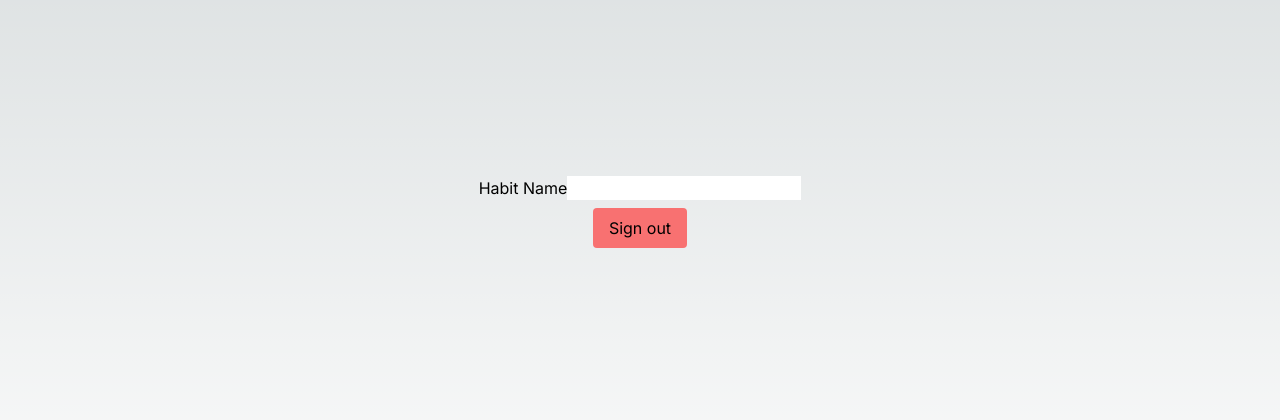
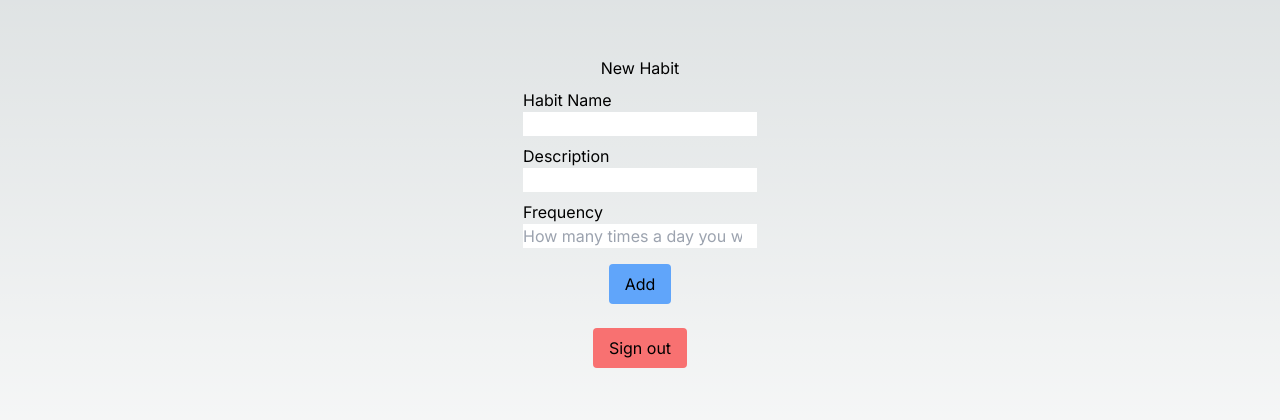
Before and after one commit to drenchoman/habit-tracker-next, a Next.js app: page /home/add in a window 1280 px wide. Shown: the part 184-604 px from the top of the page. Built offline with nearby package versions, Linux system fonts and the light colour scheme; no server answers; sample sign-in values are in the browser's storage.

Commit message:
add form inputs for add habit form

```diff
--- a/src/app/home/add/page.js
+++ b/src/app/home/add/page.js
@@ -19,10 +19,40 @@ export default function Admin() {
   return (
     <main className="flex min-h-screen flex-col items-center justify-center p-8">
       <div className="flex flex-col items-center">
+        <h2>New Habit</h2>
         <form>
-          <div>
-            <label>Habit Name</label>
-            <input type="text"></input>
+          <div className="flex flex-col my-2">
+            <label htmlFor="name">Habit Name</label>
+            <input
+              className="text-black"
+              name="name"
+              id="name"
+              type="text"
+            />
+          </div>
+          <div className="flex flex-col my-2">
+            <label htmlFor="desc">Description</label>
+            <input
+              className="text-black"
+              name="desc"
+              id="desc"
+              type="text"
+            />
+          </div>
+          <div className="flex flex-col my-2">
+            <label htmlFor="frequency">Frequency</label>
+            <input
+              placeholder="How many times a day you want to perform this habit?"
+              className="text-black"
+              name="frequency"
+              id="frequency"
+              type="number"
+            />
+          </div>
+          <div className="flex flex-col items-center my-2">
+            <button className="bg-blue-400 hover:bg-blue-700 my-2 mx-4 py-2 px-4 rounded">
+              Add
+            </button>
           </div>
         </form>
       </div>
```
